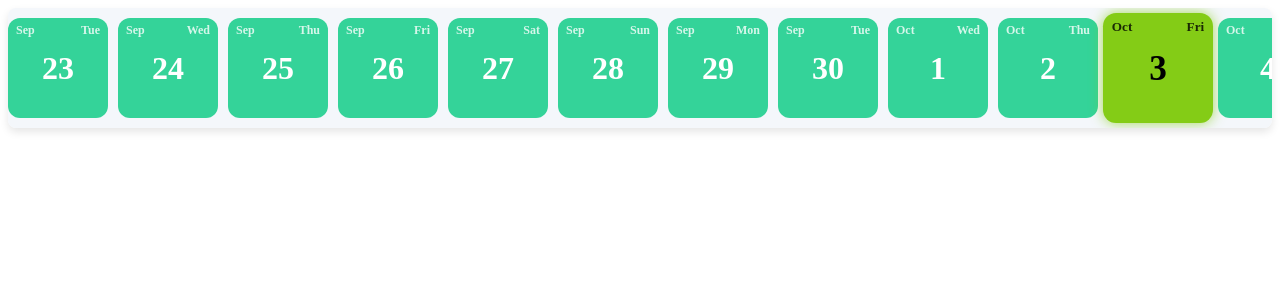
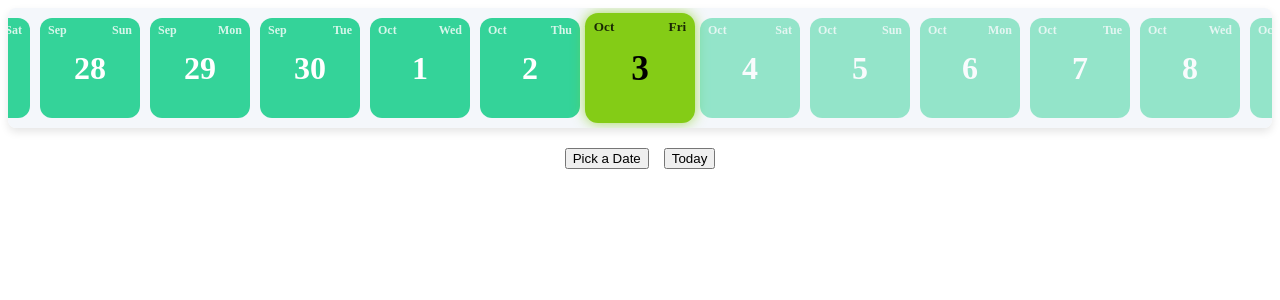
Before and after one commit to ginsta6/HabitTrackerReact, a React (Vite) app: page /2025-10-03 in a window 1280 px wide. Shown: the top 300 px of the page. Built offline with nearby package versions, Linux system fonts and the light colour scheme.

Commit message:
day picker UI

```diff
--- a/src/App.tsx
+++ b/src/App.tsx
@@ -10,7 +10,7 @@ function App() {
     <DayPicker
       days={dates}
       selectedDay={selectedDay}
-      onChange={setSelectedDay}
+      onDayChange={setSelectedDay}
     />
   );
 }
--- a/src/components/DayPicker/DayButton/DayButton.module.css
+++ b/src/components/DayPicker/DayButton/DayButton.module.css
@@ -29,6 +29,12 @@
   transform: scale(1.1); /* Slightly enlarge when selected */
 }
 
+.disabled {
+  opacity: 0.5;
+  pointer-events: none;
+  cursor: not-allowed;
+}
+
 .dateNumber {
   font-size: 2rem;
   font-weight: bold;
--- a/src/components/DayPicker/DayButton/DayButton.tsx
+++ b/src/components/DayPicker/DayButton/DayButton.tsx
@@ -1,4 +1,4 @@
-import styles from "./DayButton.module.css"
+import styles from "./DayButton.module.css";
 
 interface Props {
   dayLabel: string;
@@ -6,16 +6,28 @@ interface Props {
   dayNum: number;
   onClick: () => void;
   selected: boolean;
+  disabled: boolean;
 }
 
-function DayButton({dayLabel, monLabel, dayNum, onClick, selected}: Readonly<Props>) {
+function DayButton({
+  dayLabel,
+  monLabel,
+  dayNum,
+  onClick,
+  selected,
+  disabled,
+}: Readonly<Props>) {
   return (
-    <div className={`${styles.square} ${selected ? styles.selected : ""}`} onClick={onClick}>
-        <div className={styles.dayLabel}>{dayLabel}</div>
-        <div className={styles.monthLabel}>{monLabel}</div>
-        <div className={styles.dateNumber}>{dayNum}</div>
+    <div
+      className={`${styles.square} ${selected ? styles.selected : ""}
+        ${disabled ? styles.disabled : ""}`}
+      onClick={onClick}
+    >
+      <div className={styles.dayLabel}>{dayLabel}</div>
+      <div className={styles.monthLabel}>{monLabel}</div>
+      <div className={styles.dateNumber}>{dayNum}</div>
     </div>
-  )
+  );
 }
 
-export default DayButton
+export default DayButton;
--- a/src/components/DayPicker/DayPicker.module.css
+++ b/src/components/DayPicker/DayPicker.module.css
@@ -12,3 +12,10 @@
   display: inline-flex;
   gap: 10px;
 }
+
+.buttonGroup {
+  display: flex;
+  justify-content: center;
+  gap: 15px;
+  margin-top: 20px;
+}
--- a/src/components/DayPicker/DayPicker.tsx
+++ b/src/components/DayPicker/DayPicker.tsx
@@ -1,21 +1,40 @@
 import styles from "./DayPicker.module.css";
 import DayButton from "./DayButton/DayButton";
+import { useRef, useEffect} from "react";
 
 interface Props {
   days: Date[];
   selectedDay: Date;
-  onChange: (d: Date) => void;
+  onDayChange: (d: Date) => void;
 }
 
 function isSameDay(a: Date, b: Date) {
-  return a.getFullYear() === b.getFullYear() &&
+  return (
+    a.getFullYear() === b.getFullYear() &&
     a.getMonth() === b.getMonth() &&
-         a.getDate() === b.getDate();
+    a.getDate() === b.getDate()
+  );
 }
 
-function DayPicker({ days, selectedDay, onChange}: Readonly<Props>) {
+function DayPicker({ days, selectedDay, onDayChange }: Readonly<Props>) {
+  const containerRef = useRef<HTMLDivElement>(null);
+
+  const scrollToMiddle = () => {
+    const container = containerRef.current;
+    if (container) {
+      const middlePosition =
+        container.scrollWidth / 2 - container.clientWidth / 2;
+      container.scrollLeft = middlePosition;
+    }
+  };
+
+  useEffect(() => {
+    scrollToMiddle();
+  }, [selectedDay])
+
   return (
-    <div className={styles.scrollingContainer}>
+    <>
+      <div className={styles.scrollingContainer} ref={containerRef}>
         <div className={styles.scrollingRow + " d-flex"}>
           {days.map((day, i) => (
             //index as key is okay. Array is only changed as a whole
@@ -28,12 +47,18 @@ function DayPicker({ days, selectedDay, onChange}: Readonly<Props>) {
                 month: "short",
               })}
               dayNum={day.getDate()}
-            onClick={() => onChange(day)}
+              onClick={() => onDayChange(day)}
               selected={isSameDay(day, selectedDay)}
+              disabled={day > new Date()}
             />
           ))}
         </div>
       </div>
+      <div className={styles.buttonGroup}>
+        <button>Pick a Date</button>
+        <button onClick={() => onDayChange(new Date())}>Today</button>
+      </div>
+    </>
   );
 }
 
```
Also changed, not shown: 1 other file (tests, documents, lock files or other folders). Lines whose indentation alone changed are shown as unchanged.
